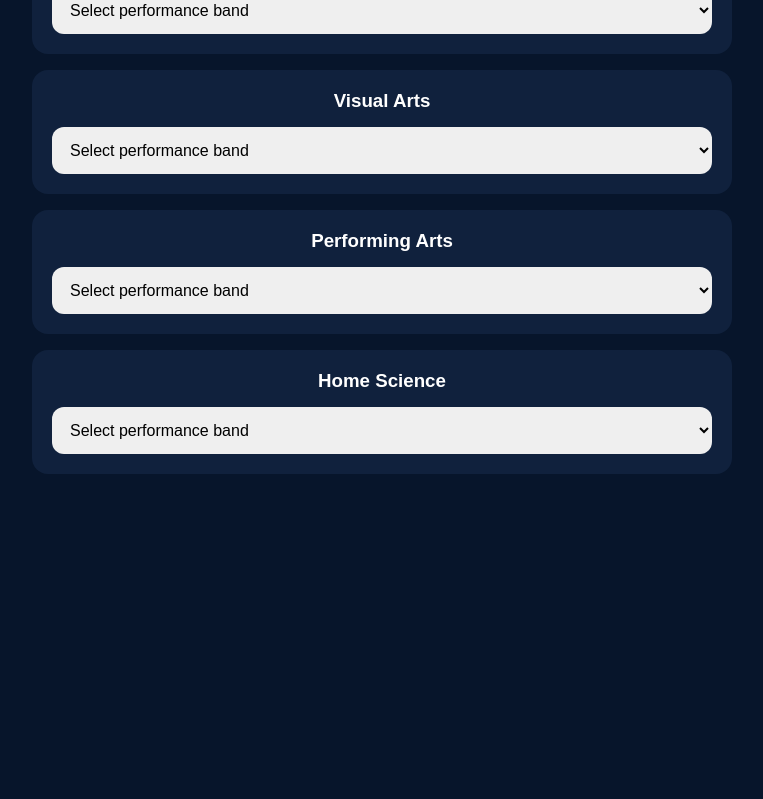
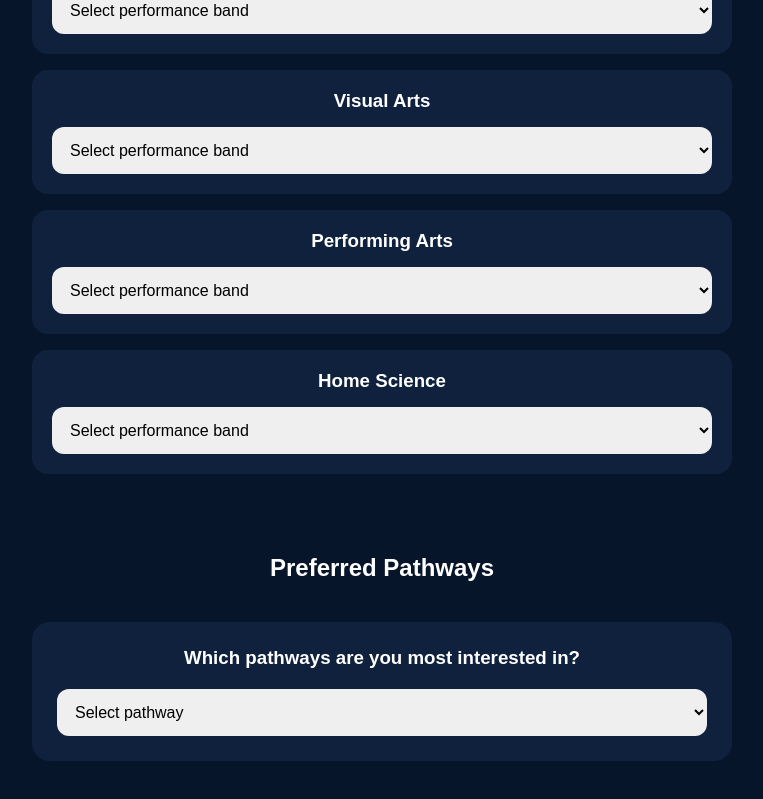
Before and after one commit to 77joses/SwiftPath-, a React (Vite) app: page / in a window 1280 px wide. Shown: the part 3157-3956 px from the top of the page, without its empty margins (258-1021 px from the left). Before the commit the page ends 3691 px from the top, so only its background shows below. Built offline with nearby package versions, Linux system fonts and the light colour scheme.

Commit message:
Update App.jsx

```diff
--- a/src/App.jsx
+++ b/src/App.jsx
@@ -1,3 +1,5 @@
+import pathwayChoices from "./data/pathwayChoices";
+import PathwaySelector from "./components/PathwaySelector";
 import subjects from "./data/subjects";
 import PerformanceCard from "./components/PerformanceCard";
 import pathways from "./data/pathways";
@@ -88,6 +90,23 @@ export default function App() {
     />
   ))}
 </div>
+    <div
+  style={{
+    marginTop: "80px",
+    width: "100%",
+    display: "flex",
+    flexDirection: "column",
+    alignItems: "center",
+  }}
+>
+  <h2 style={{ marginBottom: "20px" }}>
+    Preferred Pathways
+  </h2>
+
+  <PathwaySelector
+    pathways={pathwayChoices}
+  />
+</div>
       </section>
 
     </div>
```
